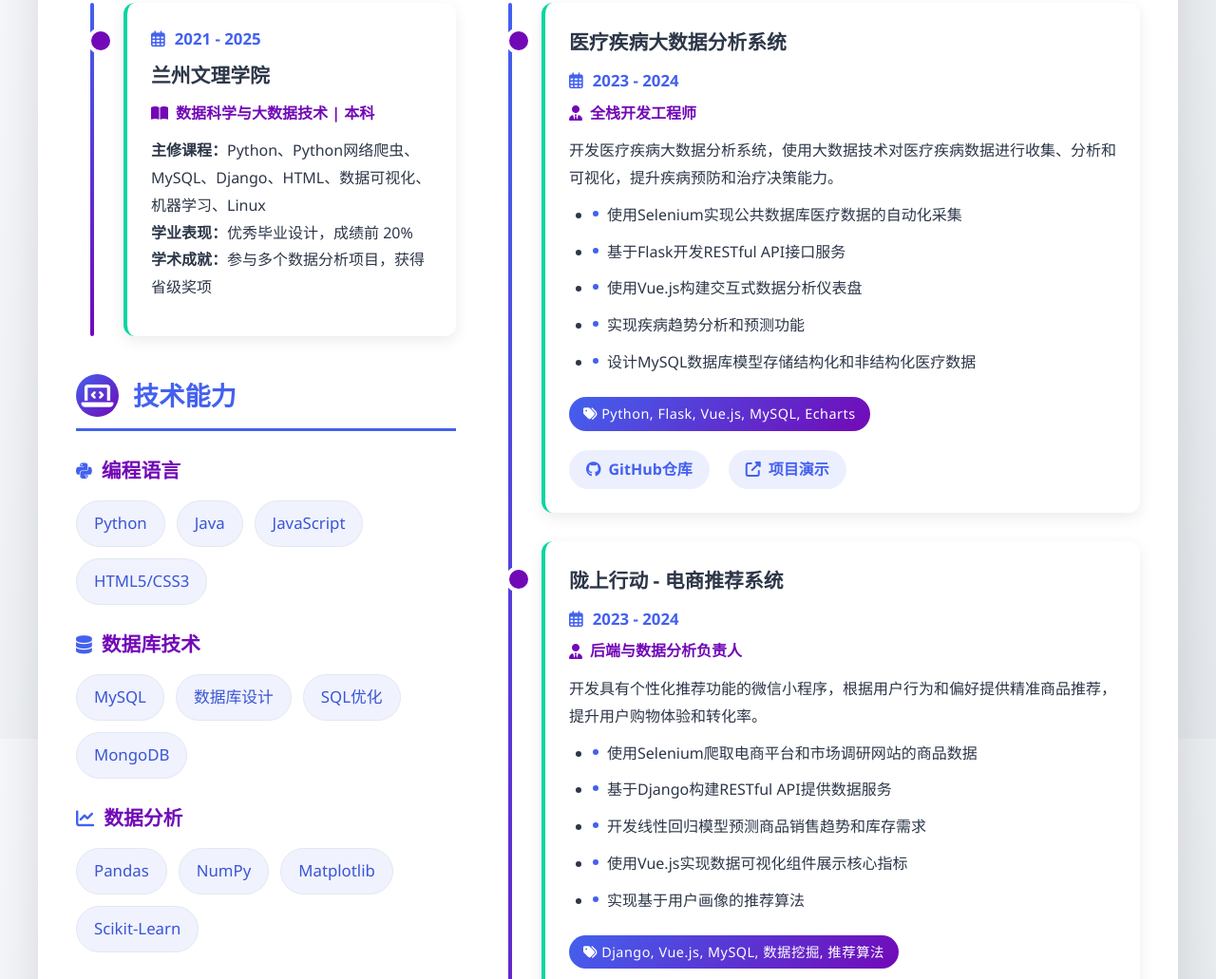
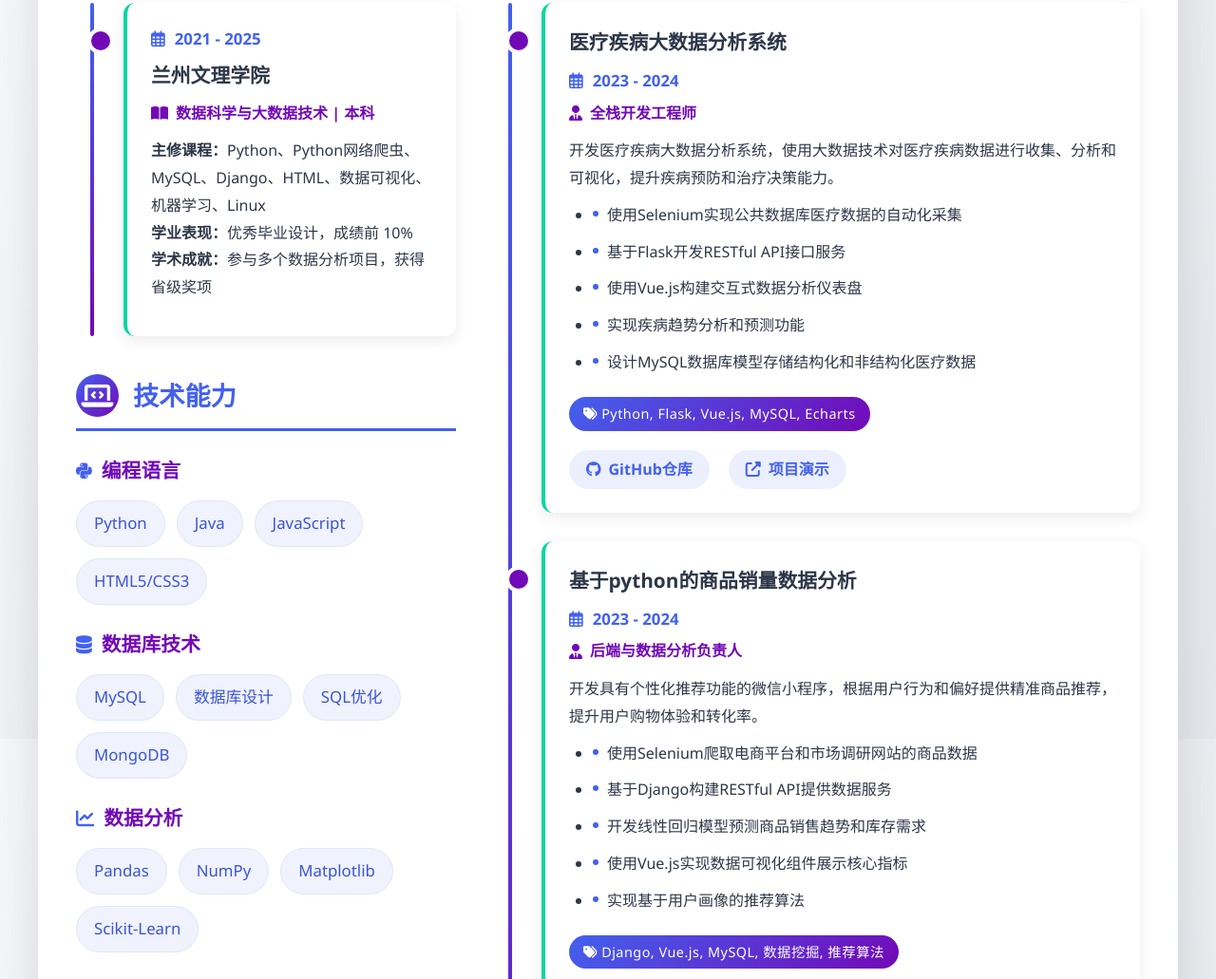
Before and after one commit to 001-alt/Resume, a plain HTML site: page index.html in a window 1280 px wide. Shown: the part 822-1853 px from the top of the page at 95% size. Drawn offline with Linux system fonts and the light colour scheme.

```diff
--- a/index.html
+++ b/index.html
@@ -3,7 +3,7 @@
 <head>
     <meta charset="UTF-8">
     <meta name="viewport" content="width=device-width, initial-scale=1.0">
-    <title>马钊 - 数据分析师 & 全栈开发工程师</title>
+    <title>马钊 - 数据分析师 & 网络运维 & python</title>
     <link rel="stylesheet" href="https://cdnjs.cloudflare.com/ajax/libs/font-awesome/6.4.0/css/all.min.css">
     <style>
         :root {
@@ -647,7 +647,7 @@
                             </div>
                             <div class="details">
                                 <p><strong>主修课程：</strong>Python、Python网络爬虫、MySQL、Django、HTML、数据可视化、机器学习、Linux</p>
-                                <p><strong>学业表现：</strong>优秀毕业设计，成绩前 20%</p>
+                                <p><strong>学业表现：</strong>优秀毕业设计，成绩前 10%</p>
                                 <p><strong>学术成就：</strong>参与多个数据分析项目，获得省级奖项</p>
                             </div>
                         </div>
@@ -820,7 +820,7 @@
 
                         <!-- Project 2 -->
                         <div class="timeline-item">
-                            <div class="organization">陇上行动 - 电商推荐系统</div>
+                            <div class="organization">基于python的商品销量数据分析</div>
                             <div class="time-period">
                                 <i class="far fa-calendar-alt"></i>
                                 2023 - 2024
```
